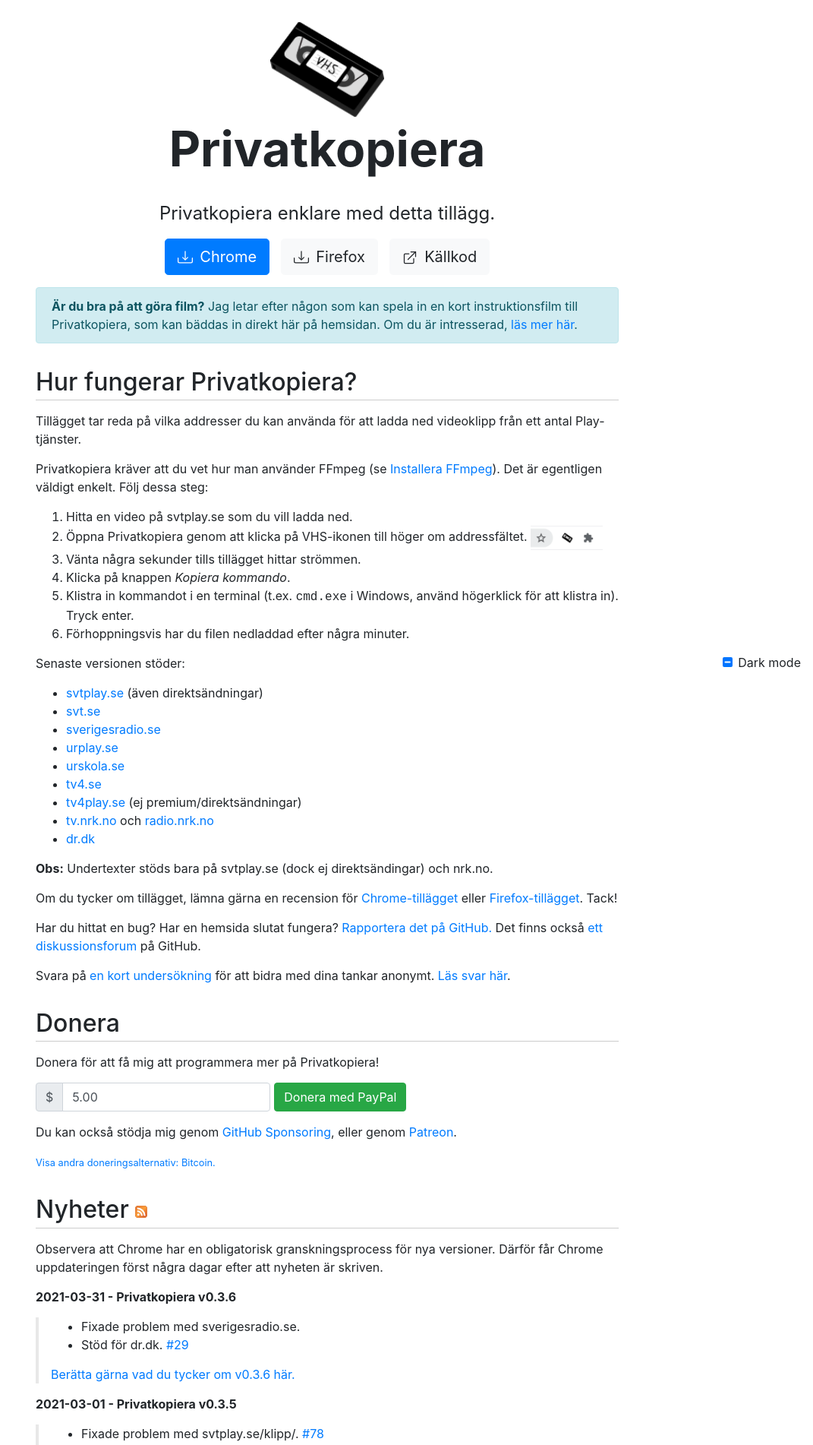
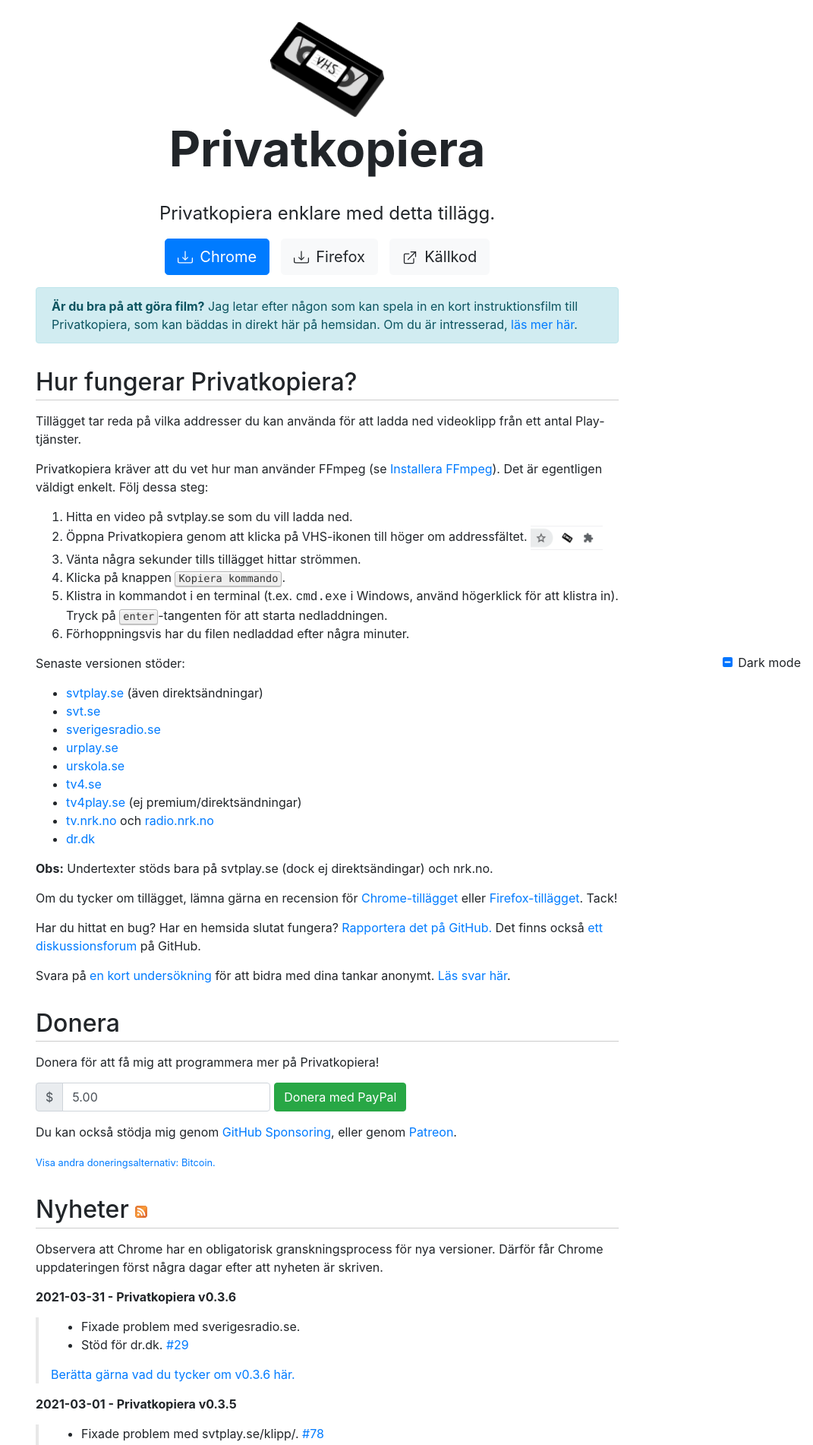
Before and after one commit to stefansundin/privatkopiera, a Jekyll site: the page built from index.html, in a window 1280 px wide. Shown: the top 1902 px of the page at 76% size, without its empty margins (209-1280 px from the left). Built offline with Jekyll 4.4.1, drawn with Linux system fonts in a browser that asks for light colours.

Commit message:
Improve instructions with <kbd>.

```diff
--- a/css/main.scss
+++ b/css/main.scss
@@ -90,6 +90,18 @@
 tt {
   white-space: nowrap;
 }
+kbd {
+  background-color: #eee;
+  border-radius: 3px;
+  border: 1px solid #b4b4b4;
+  box-shadow: 0 1px 1px rgba(0, 0, 0, .2), 0 2px 0 0 rgba(255, 255, 255, .7) inset;
+  color: #333;
+  display: inline-block;
+  font-size: .85em;
+  line-height: 1;
+  padding: 2px 4px;
+  white-space: nowrap;
+}
 
 .bottom-right-fixed {
   position: fixed;
--- a/index.html
+++ b/index.html
@@ -44,8 +44,8 @@
       <li>Hitta en video på svtplay.se som du vill ladda ned.</li>
       <li>Öppna Privatkopiera genom att klicka på VHS-ikonen till höger om addressfältet. <img id="img-launcher" src="img/launcher-light.png"></li>
       <li>Vänta några sekunder tills tillägget hittar strömmen.</li>
-      <li>Klicka på knappen <i>Kopiera kommando</i>.</li>
-      <li>Klistra in kommandot i en terminal (t.ex. <tt>cmd.exe</tt> i Windows, använd högerklick för att klistra in). Tryck enter.</li>
+      <li>Klicka på knappen <kbd>Kopiera kommando</kbd>.</li>
+      <li>Klistra in kommandot i en terminal (t.ex. <tt>cmd.exe</tt> i Windows, använd högerklick för att klistra in). Tryck på <kbd>enter</kbd>-tangenten för att starta nedladdningen.</li>
       <li>Förhoppningsvis har du filen nedladdad efter några minuter.</li>
     </ol>
 
```
